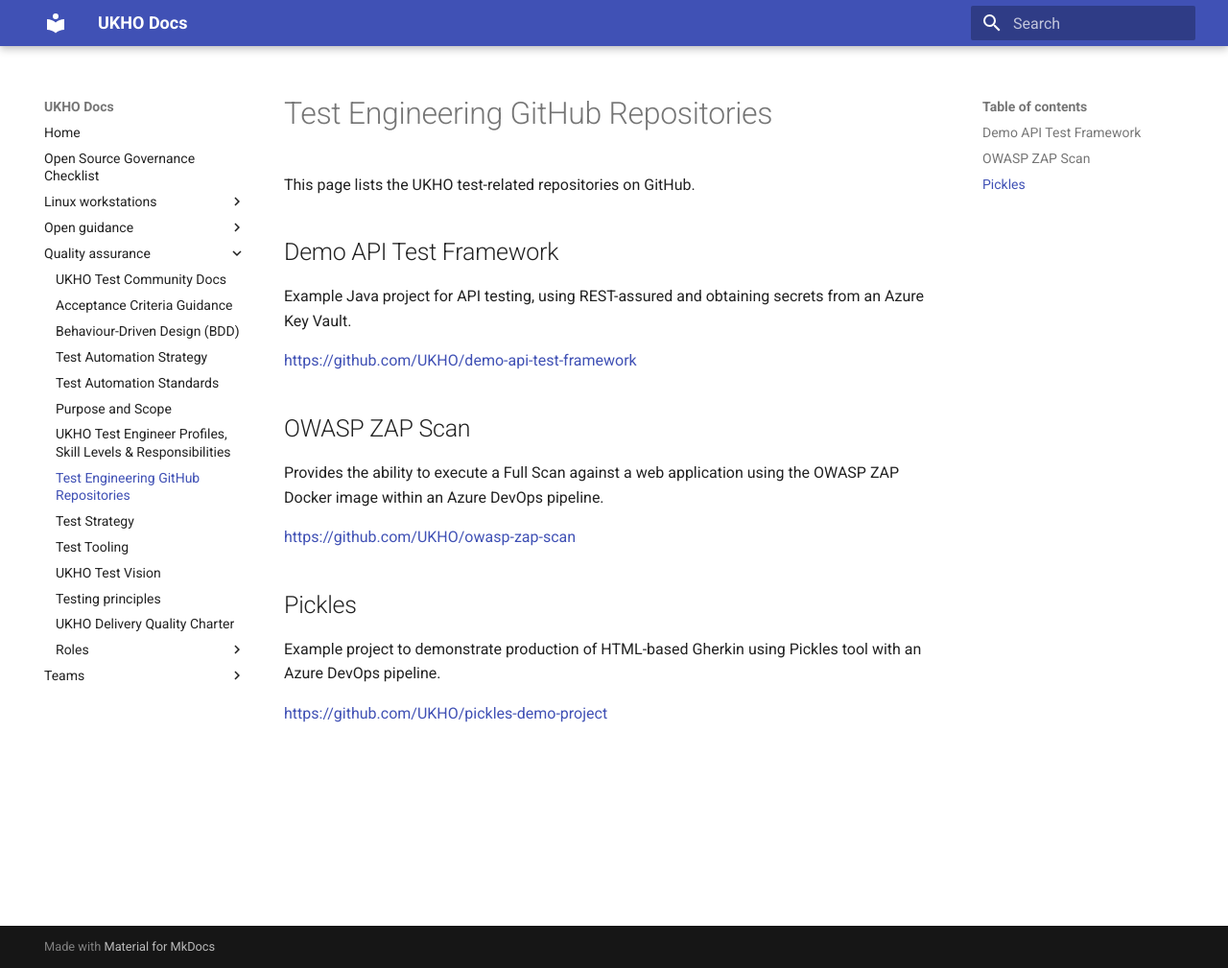
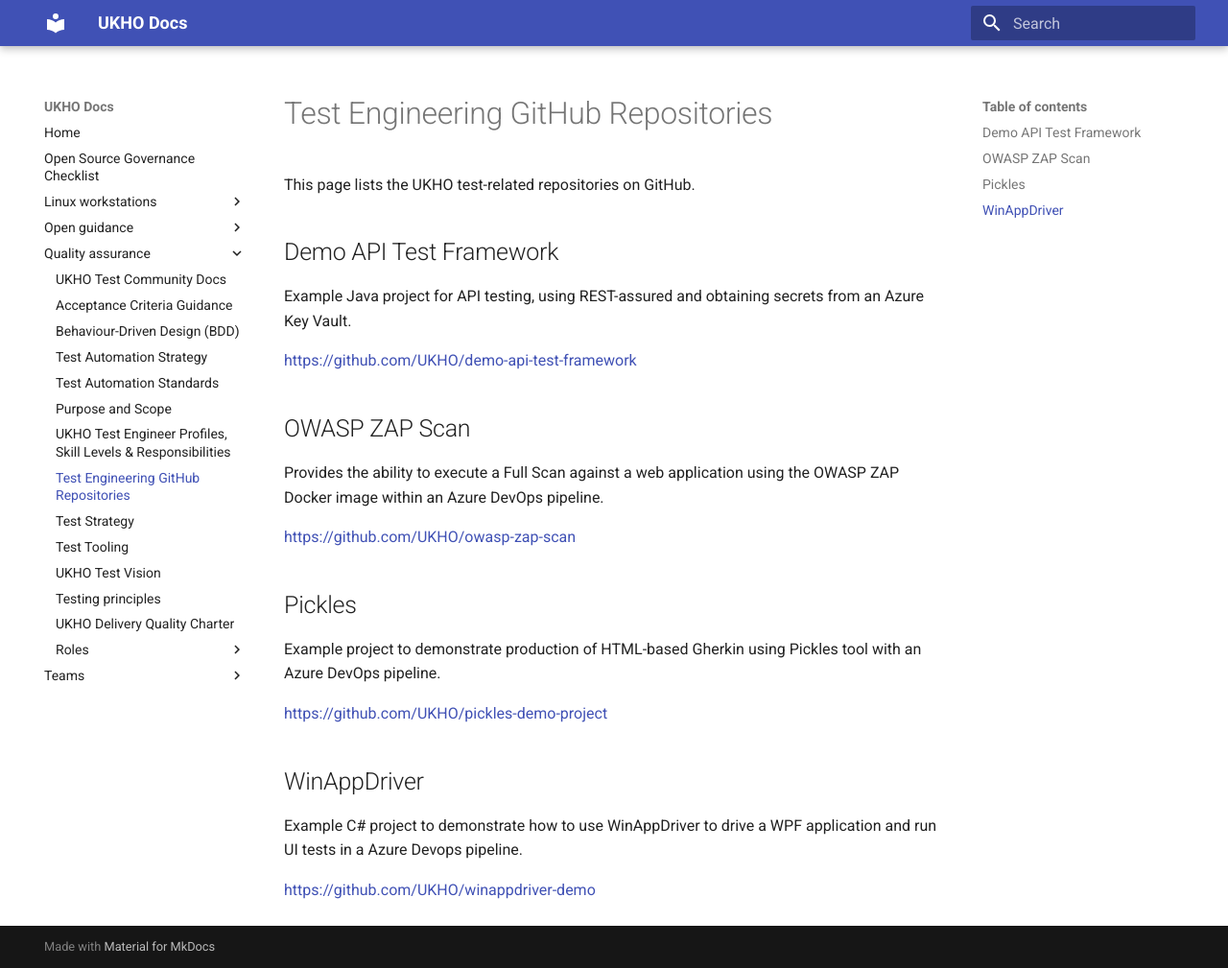
Before and after one commit to UKHO/docs, an MkDocs documentation site: the page built from docs/quality-assurance/test-repositories.md, in a window 1280 px wide and 1009 px high. Shown: the whole window at 96% size. Built offline with MkDocs 1.6.1 and Material for MkDocs 9.7.7, drawn with Linux system fonts in a browser that asks for light colours.

Commit message:
Added WinAppDriver repo

```diff
--- a/docs/quality-assurance/test-repositories.md
+++ b/docs/quality-assurance/test-repositories.md
@@ -19,3 +19,9 @@ Provides the ability to execute a Full Scan against a web application using the
 Example project to demonstrate production of HTML-based Gherkin using Pickles tool with an Azure DevOps pipeline.
 
 <https://github.com/UKHO/pickles-demo-project>
+
+## WinAppDriver
+
+Example C# project to demonstrate how to use WinAppDriver to drive a WPF application and run UI tests in a Azure Devops pipeline.
+
+<https://github.com/UKHO/winappdriver-demo>
```
